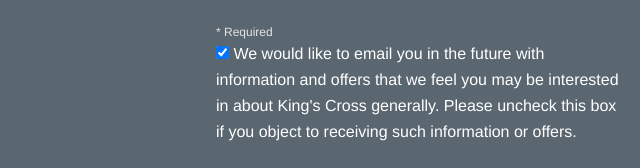
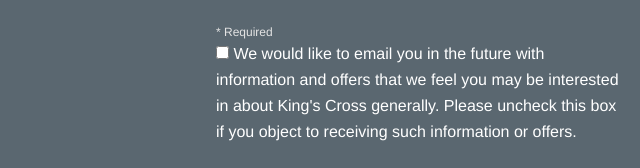
Before and after one commit to cthompson-hitachi/cthompson-hitachi.github.io, a plain HTML site: page form_kxnewsflash_DEV.html in a window 1280 px wide. Shown: the part 357-525 px from the top of the page, 0-640 px from the left. Drawn offline with Linux system fonts and the light colour scheme; a small style sheet from the web is missing; a web font is replaced by a local one.

Commit message:
KX Newsflash Signup

```diff
--- a/form_kxnewsflash_DEV.html
+++ b/form_kxnewsflash_DEV.html
@@ -56,7 +56,7 @@
 <div class="form__cell  layout__item  form__submit-holder">
 <p class="form__footnote">* Required</p>
 <p style="text-align: left;">
-<input id="web_globaloptout" name="web_globaloptout" type="checkbox" checked onclick="changeValueCheckbox(this)" />
+<input id="web_globaloptout" name="web_globaloptout" type="checkbox" unchecked onclick="changeValueCheckbox(this)" />
 
 We would like to email you in the future with information and offers that we feel you may be interested in about King's Cross generally.  Please uncheck this box if you object to receiving such information or offers.</p>
 <p style="text-align: left;">
```
